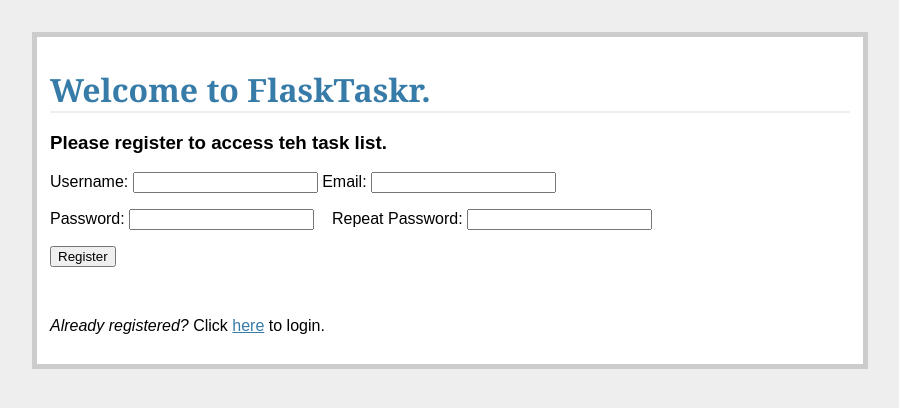
After one commit to recto/real_python, a Flask app: page /register/ in a window 1280 px wide. The commit adds this page. Shown: the top 408 px of the page, without its empty margins (190-1089 px from the left). Run offline with Flask 2, Linux system fonts and the light colour scheme.

Commit message:
10.2 is completed

```diff
--- a/flasktaskr/_config.py
+++ b/flasktaskr/_config.py
@@ -8,8 +8,8 @@ import os
 basedir = os.path.abspath(os.path.dirname(__file__))
 
 DATABASE = 'flasktaskr.db'
-USERNAME = 'admin'
-PASSWORD = 'admin'
+#USERNAME = 'admin'
+#PASSWORD = 'admin'
 WTF_CSRF_ENABLED = True
 SECRET_KEY = 'my_precious'
 
--- a/flasktaskr/db_create.py
+++ b/flasktaskr/db_create.py
@@ -3,7 +3,7 @@ from views import db
 from models import Task
 
 db.create_all()
-db.session.add(Task("Finish this tutorial", date(2015, 3, 13), 10, 1))
-db.session.add(Task("Finish Real Python", date(2015, 3, 13), 10, 1))
+# db.session.add(Task("Finish this tutorial", date(2015, 3, 13), 10, 1))
+# db.session.add(Task("Finish Real Python", date(2015, 3, 13), 10, 1))
 
 db.session.commit()
--- a/flasktaskr/forms.py
+++ b/flasktaskr/forms.py
@@ -1,9 +1,10 @@
 """
 Task Form module
 """
-from flask_wtf import FlaskForm
-from wtforms import StringField, DateField, IntegerField, SelectField
-from wtforms.validators import DataRequired
+from flask_wtf import FlaskForm, Form
+from wtforms import StringField, DateField, IntegerField, \
+        SelectField, PasswordField
+from wtforms.validators import DataRequired, Length, EqualTo
 
 class AddTaskForm(FlaskForm):
     """
@@ -25,3 +26,38 @@ class AddTaskForm(FlaskForm):
         ]
     )
     status = IntegerField('Status')
+
+class RegisterForm(Form):
+    """
+    Registration Form
+    """
+    name = StringField(
+        'Username',
+        validators=[DataRequired(), Length(min=6, max=25)]
+    )
+    email = StringField(
+        'Email',
+        validators=[DataRequired(), Length(min=6, max=40)]
+    )
+    password = PasswordField(
+        'Password',
+        validators=[DataRequired(), Length(min=6, max=40)]
+    )
+    confirm = PasswordField(
+        'Repeat Password',
+        validators=[DataRequired(),
+                    EqualTo('password', message='Passwords must match')]
+    )
+
+class LoginForm(Form):
+    """
+    Login Form
+    """
+    name = StringField(
+        'Username',
+        validators=[DataRequired(), Length(min=6, max=25)]
+    )
+    password = PasswordField(
+        'Password',
+        validators=[DataRequired()]
+    )
--- a/flasktaskr/templates/login.html
+++ b/flasktaskr/templates/login.html
@@ -15,6 +15,6 @@
     <input type="submit" value="Login" />
 </form>
 
-<p><em>Use 'admin' for the username and password.</em></p>
-
+<br />
+<p><em>Need an account? </em><a href="/register">Signup!!</a></p>
 {% endblock %}
--- /dev/null
+++ b/flasktaskr/templates/register.html
@@ -0,0 +1,22 @@
+{% extends "_base.html" %}
+{% block content %}
+<h1>Welcome to FlaskTaskr.</h1>
+<h3>Please register to access teh task list.</h3>
+    <form method="POST" action="">
+        {{ form.csrf_token }}
+        <p>
+            {{ form.name.label }}: {{ form.name }}
+            {{ form.email.label }}: {{ form.email }}
+        </p>
+        <p>
+            {{ form.password.label }}: {{ form.password }}
+            &nbsp;&nbsp;
+            {{ form.confirm.label }}: {{ form.confirm }}
+        </p>
+        <p><input type="submit" value="Register"></p>
+    </form>
+
+    <br />
+    <p><em>Already registered?</em> Click <a href="/">here</a> to login.</p>
+
+{% endblock %}
--- a/flasktaskr/templates/tasks.html
+++ b/flasktaskr/templates/tasks.html
@@ -8,6 +8,7 @@
     <table>
         <tr>
             <form action="{{ url_for('new_task') }}" method="POST">
+                {{ form.csrf_token }}
                 <td>
                     <label>Task Name:</label>
                     <input name="name" type="text" />
--- a/flasktaskr/views.py
+++ b/flasktaskr/views.py
@@ -1,19 +1,21 @@
 """
 Flask Task Controller
 """
+
+from forms import AddTaskForm, RegisterForm, LoginForm
 from functools import wraps
-
 from flask import Flask, flash, redirect, render_template, \
         request, session, url_for, g
 from flask_sqlalchemy import SQLAlchemy
-from forms import AddTaskForm
+
+
 
 # config
 app = Flask(__name__)
 app.config.from_object('_config')
 db = SQLAlchemy(app)
 
-from models import Task
+from models import Task, User
 
 # helper functions
 def login_required(test):
@@ -108,3 +110,23 @@ def delete_entry(task_id):
     db.session.commit()
     flash('The task was deleted.')
     return redirect(url_for('tasks'))
+
+@app.route('/register/', methods=['GET', 'POST'])
+def register():
+    """
+    Register user.
+    """
+    error = None
+    form = RegisterForm(request.form)
+    if request.method == 'POST':
+        if form.validate_on_submit():
+            new_user = User(
+                form.name.data,
+                form.email.data,
+                form.password.data,
+            )
+            db.session.add(new_user)
+            db.session.commit()
+            flash('Thanks for registering. Please login.')
+            return redirect(url_for('login'))
+    return render_template('register.html', form=form, error=error)
```
Also changed, not shown: flasktaskr/models.py (+16 -0 lines), flasktaskr/flasktaskr.db.
